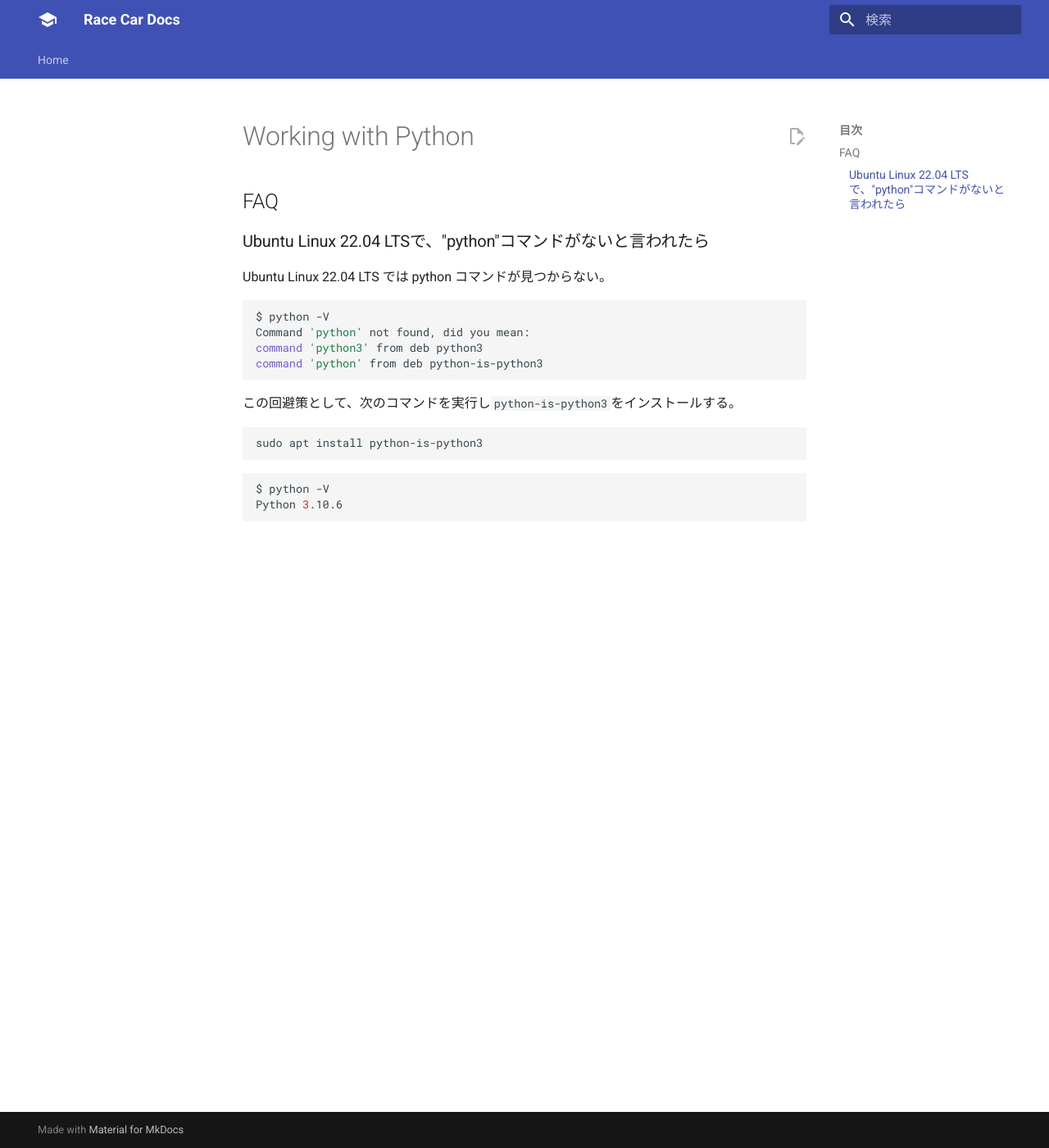
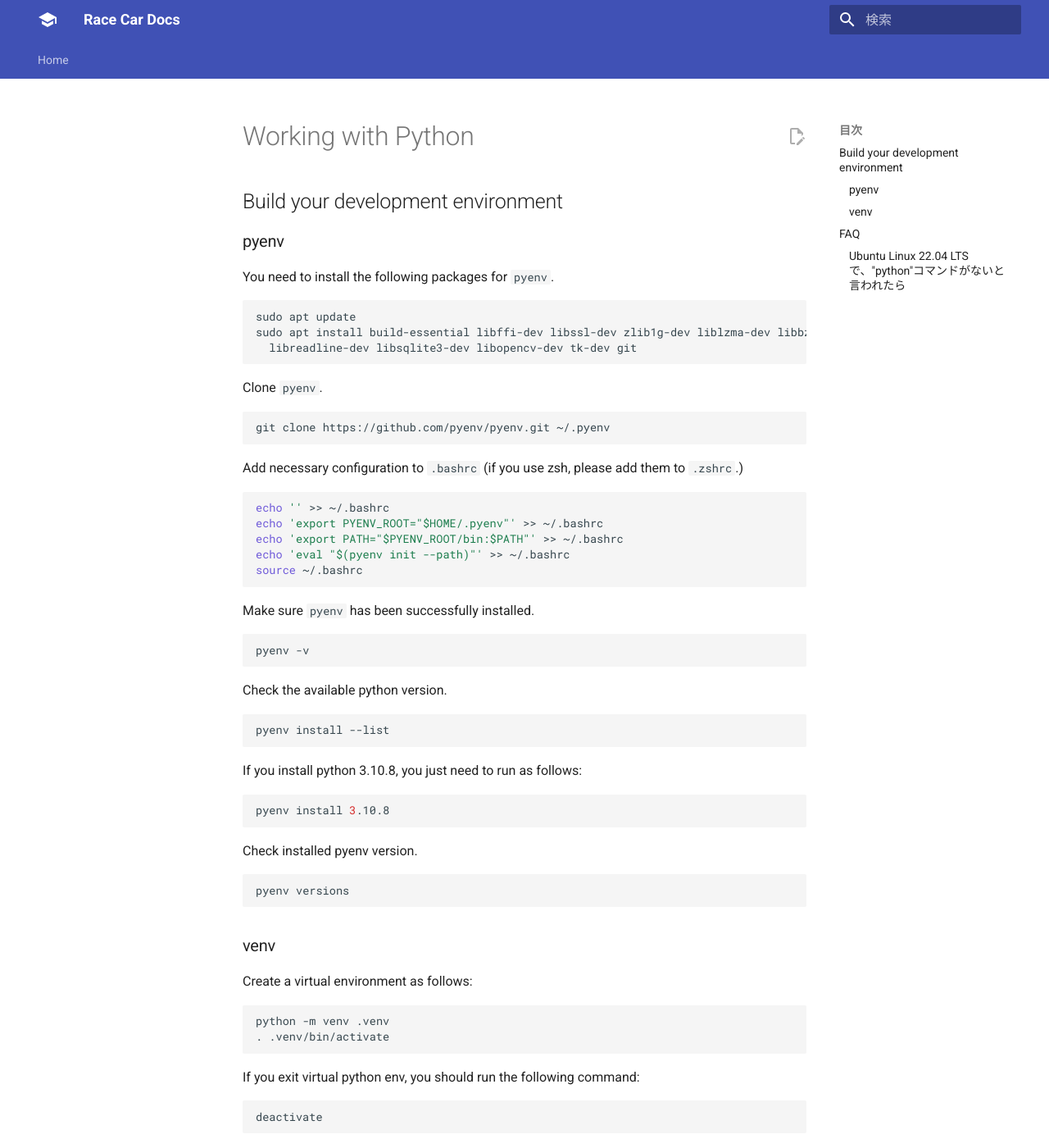
Before and after one commit to nino-kin/racecar-docs, an MkDocs documentation site: the page built from docs/python_practices.md, in a window 1280 px wide and 1400 px high. Shown: the whole window at 82% size. Built offline with MkDocs 1.6.1 and Material for MkDocs 9.7.7, drawn with Linux system fonts in a browser that asks for light colours.

Commit message:
docs: python practices

````diff
--- a/docs/python_practices.md
+++ b/docs/python_practices.md
@@ -1,4 +1,71 @@
 # Working with Python
+
+## Build your development environment
+
+### pyenv
+
+You need to install the following packages for `pyenv`.
+
+```bash
+sudo apt update
+sudo apt install build-essential libffi-dev libssl-dev zlib1g-dev liblzma-dev libbz2-dev \
+  libreadline-dev libsqlite3-dev libopencv-dev tk-dev git
+```
+
+Clone `pyenv`.
+
+```bash
+git clone https://github.com/pyenv/pyenv.git ~/.pyenv
+```
+
+Add necessary configuration to `.bashrc` (if you use zsh, please add them to `.zshrc`.)
+
+```bash
+echo '' >> ~/.bashrc
+echo 'export PYENV_ROOT="$HOME/.pyenv"' >> ~/.bashrc
+echo 'export PATH="$PYENV_ROOT/bin:$PATH"' >> ~/.bashrc
+echo 'eval "$(pyenv init --path)"' >> ~/.bashrc
+source ~/.bashrc
+```
+
+Make sure `pyenv` has been successfully installed.
+
+```bash
+pyenv -v
+```
+
+Check the available python version.
+
+```bash
+pyenv install --list
+```
+
+If you install python 3.10.8, you just need to run as follows:
+
+```bash
+pyenv install 3.10.8
+```
+
+Check installed pyenv version.
+
+```bash
+pyenv versions
+```
+
+### venv
+
+Create a virtual environment as follows:
+
+```bash
+python -m venv .venv
+. .venv/bin/activate
+```
+
+If you exit virtual python env, you should run the following command:
+
+```bash
+deactivate
+```
 
 ## FAQ
 
````
